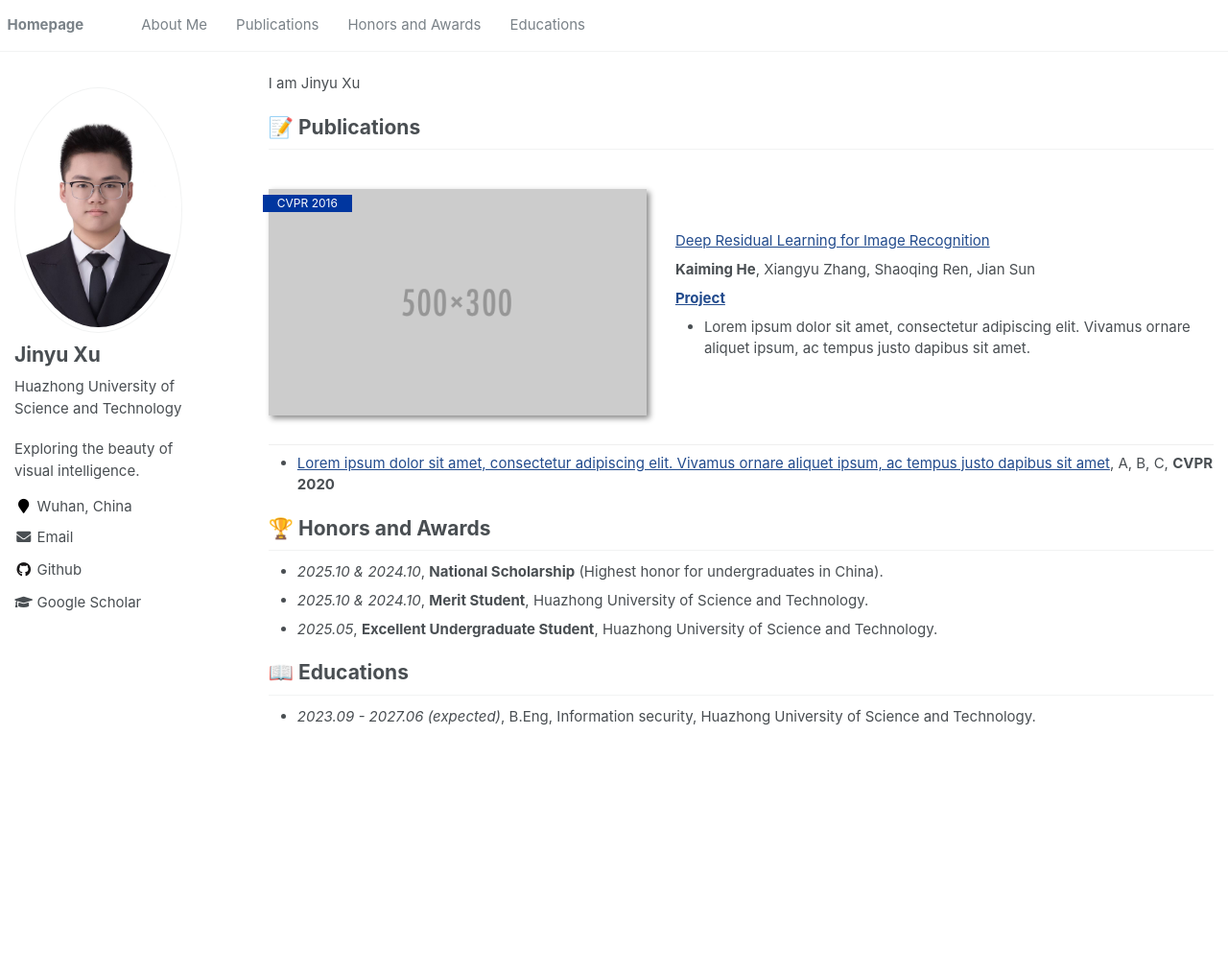
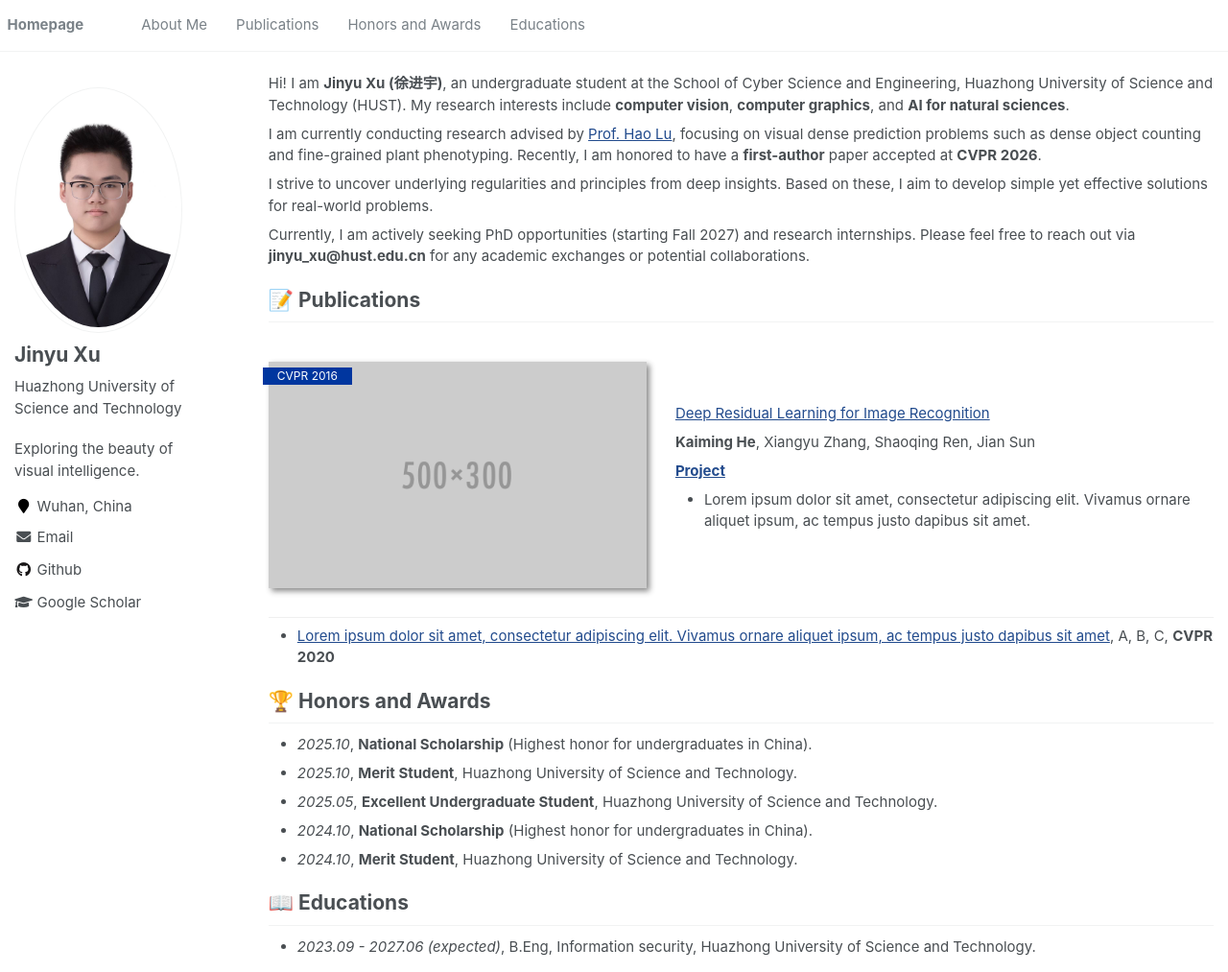
Before and after one commit to xu-jinyu/xu-jinyu.github.io, a Jekyll site: the page built from _pages/about.md, in a window 1280 px wide and 1013 px high. Shown: the whole window at 96% size. Built offline with Jekyll 4.4.1, drawn with Linux system fonts in a browser that asks for light colours.

Commit message:
update contents

```diff
--- a/_pages/about.md
+++ b/_pages/about.md
@@ -17,12 +17,17 @@ redirect_from:
 
 <span class='anchor' id='about-me'></span>
 
-I am Jinyu Xu
+Hi! I am **Jinyu Xu (徐进宇)**, an undergraduate student at the School of Cyber Science and Engineering, Huazhong University of Science and Technology (HUST). My research interests include **computer vision**, **computer graphics**, and **AI for natural sciences**.
 
+I am currently conducting research advised by [Prof. Hao Lu](https://scholar.google.com/citations?user=Ly2qWWgAAAAJ&hl=zh-CN), focusing on visual dense prediction problems such as dense object counting and fine-grained plant phenotyping. Recently, I am honored to have a **first-author** paper accepted at **CVPR 2026**.
+
+I strive to uncover underlying regularities and principles from deep insights. Based on these, I aim to develop simple yet effective solutions for real-world problems.
+
+Currently, I am actively seeking PhD opportunities (starting Fall 2027) and research internships. Please feel free to reach out via **jinyu_xu@hust.edu.cn** for any academic exchanges or potential collaborations.
 
 <!-- # 🔥 News
-- *2026.02*: &nbsp;🎉🎉 Lorem ipsum dolor sit amet, consectetur adipiscing elit. Vivamus ornare aliquet ipsum, ac tempus justo dapibus sit amet.
-- *2026.01*: &nbsp;🎉🎉 Lorem ipsum dolor sit amet, consectetur adipiscing elit. Vivamus ornare aliquet ipsum, ac tempus justo dapibus sit amet. -->
+- *2026.02*, One paper is accepted by **CVPR 2026**.
+- *2025.12*, One paper is accepted by **ISPRS Journal of Photogrammetry and Remote Sensing**. -->
 
 # 📝 Publications
 
@@ -41,9 +46,11 @@ I am Jinyu Xu
 - [Lorem ipsum dolor sit amet, consectetur adipiscing elit. Vivamus ornare aliquet ipsum, ac tempus justo dapibus sit amet](https://github.com), A, B, C, **CVPR 2020**
 
 # 🏆 Honors and Awards
-- *2025.10 & 2024.10*, **National Scholarship** (Highest honor for undergraduates in China).
-- *2025.10 & 2024.10*, **Merit Student**, Huazhong University of Science and Technology.
+- *2025.10*, **National Scholarship** (Highest honor for undergraduates in China).
+- *2025.10*, **Merit Student**, Huazhong University of Science and Technology.
 - *2025.05*, **Excellent Undergraduate Student**, Huazhong University of Science and Technology.
+- *2024.10*, **National Scholarship** (Highest honor for undergraduates in China).
+- *2024.10*, **Merit Student**, Huazhong University of Science and Technology.
 
 # 📖 Educations
 - *2023.09 - 2027.06 (expected)*, B.Eng, Information security, Huazhong University of Science and Technology.
```
